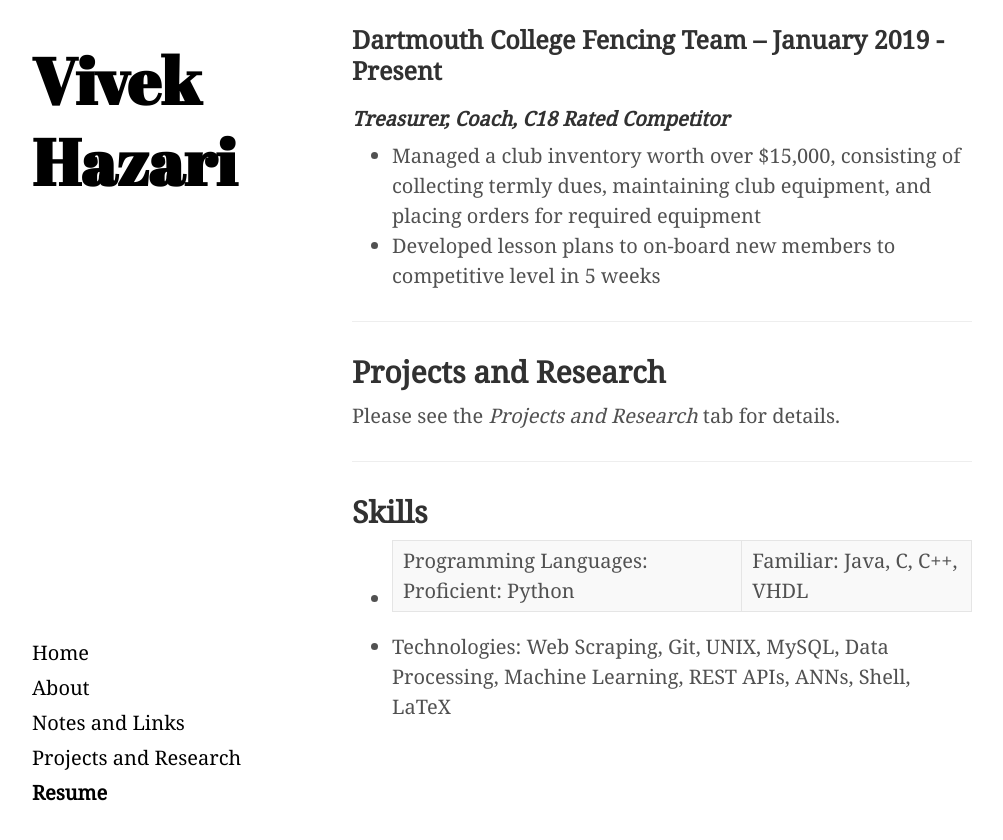
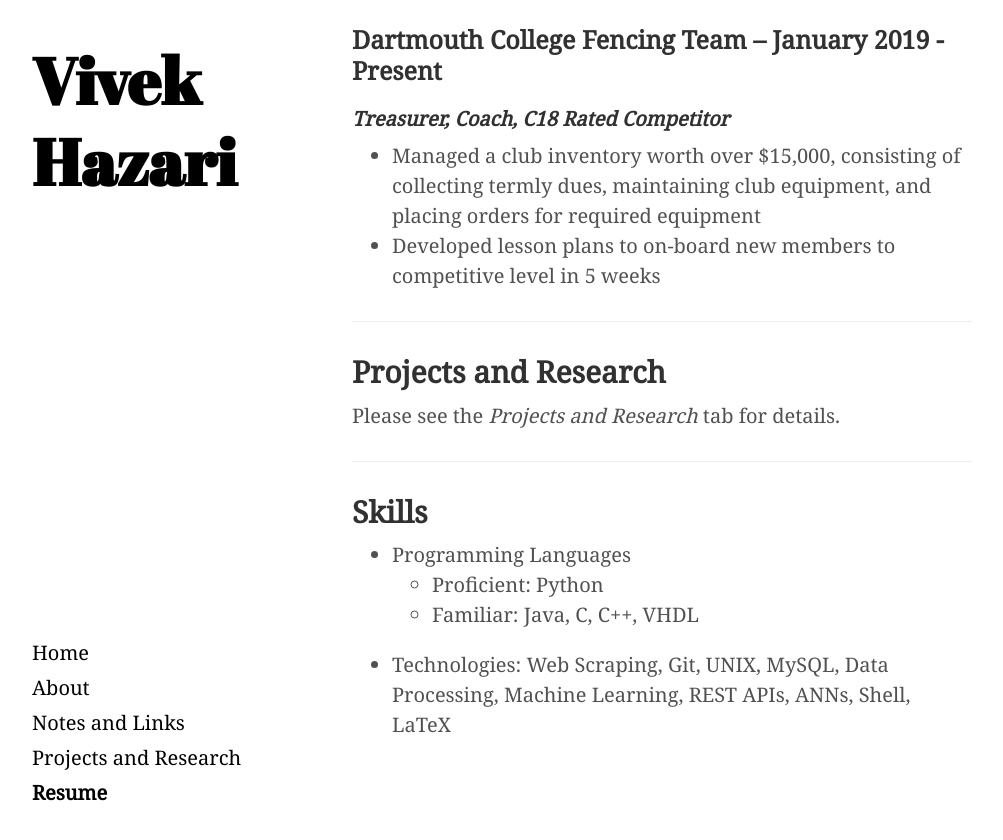
Before and after one commit to Vivekhaz/site_personal, a Jekyll site: the page built from resume.md, in a window 1280 px wide and 900 px high, scrolled down 2230 px. Shown: the top 840 px of the window, without its empty margins (208-1211 px from the left). Built offline with Jekyll 4.4.1, drawn with Linux system fonts in a browser that asks for light colours; some of the changed lines change nothing that is shown.

Commit message:
fixing md issue

```diff
--- a/resume.md
+++ b/resume.md
@@ -69,5 +69,7 @@ Please see the _Projects and Research_ tab for details.
 --------------------------------------------------------------------------------
 ## Skills
 
-- Programming Languages: Proficient: Python | Familiar: Java, C, C++, VHDL
+- Programming Languages
+  -  Proficient: Python
+  -  Familiar: Java, C, C++, VHDL
 - Technologies: Web Scraping, Git, UNIX, MySQL, Data Processing, Machine Learning, REST APIs, ANNs, Shell, LaTeX
```
